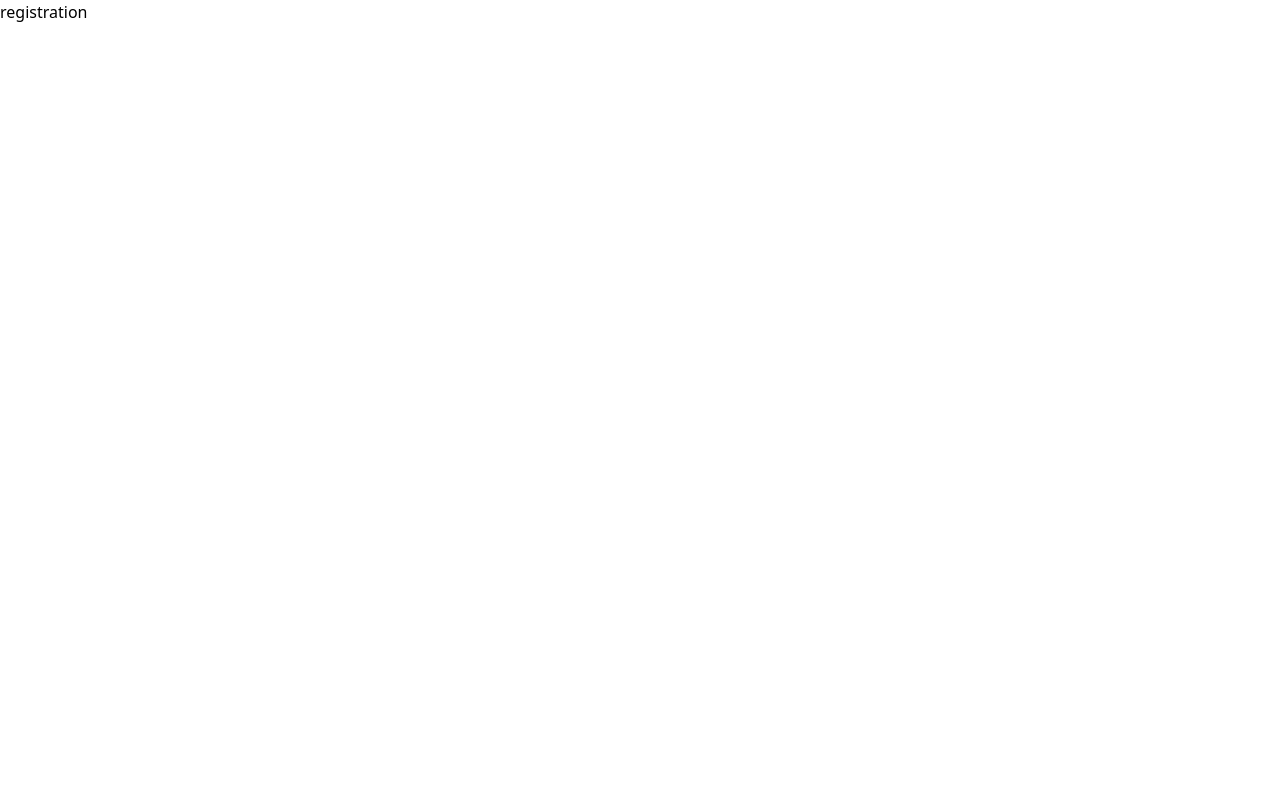
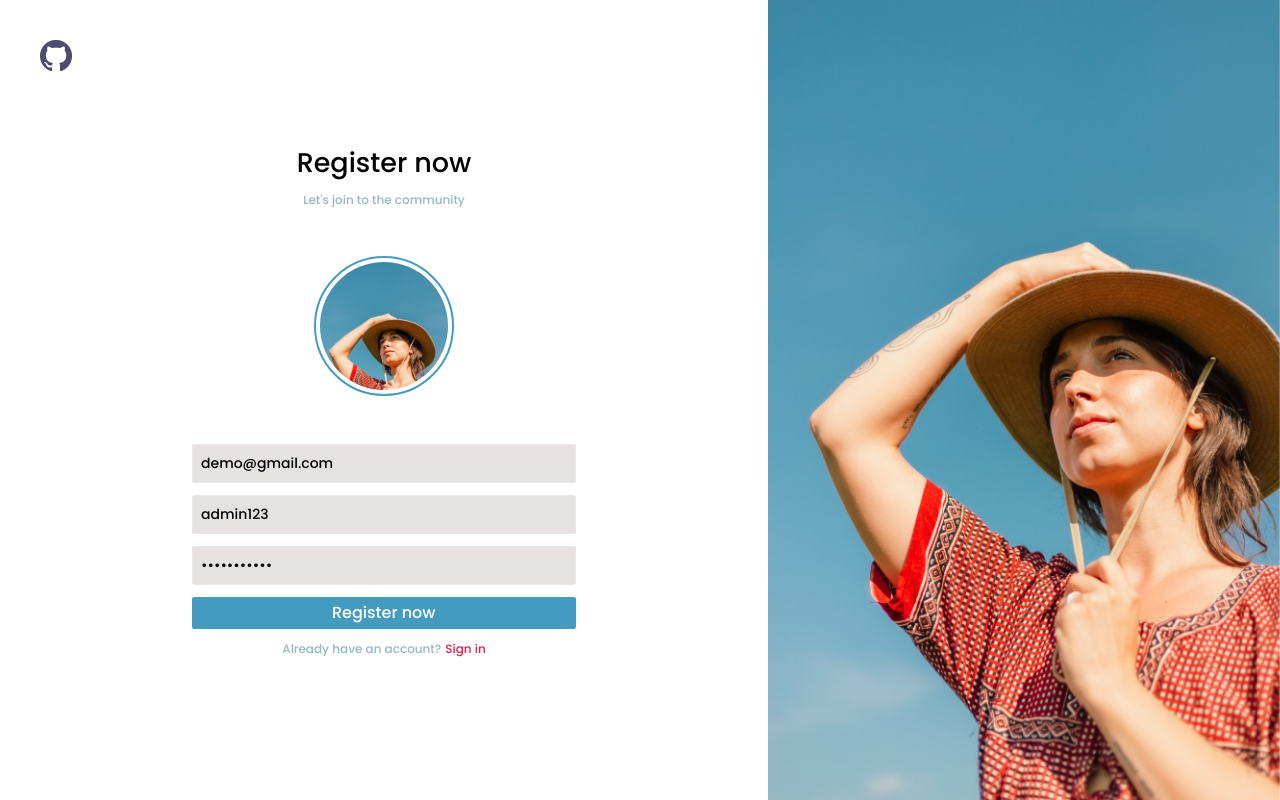
Before and after one commit to SayantanmPaul/profileverfication, a React (Vite) app in the folder client/: page /register in a window 1280 px wide. Built offline with nearby package versions, Linux system fonts and the light colour scheme.

Commit message:
registration page completed

```diff
--- a/client/src/components/password.jsx
+++ b/client/src/components/password.jsx
@@ -38,9 +38,6 @@ export default function password() {
         <div className=" lg:block hidden" style={{ width: '60%' }}>
           <div className='flex flex-row items-center absolute gap-2 p-10 cursor-pointer'>
             <img src={git} alt="branch" className='w-8' />
-            <div>
-              <h1 style={{fontFamily: 'Barlow Condensed, sans-serif'}} className=' text-4xl font-semibold text-[#B799FF] '>Project UX..</h1>
-            </div>
           </div>
 
           <form onSubmit={formik.handleSubmit} className='flex justify-center items-center h-full'>
--- a/client/src/components/registration.jsx
+++ b/client/src/components/registration.jsx
@@ -1,7 +1,147 @@
-import React from 'react'
+  import React, { useState } from 'react'
+  import Context from '/unsplash.jpg';
+  import git from '../assets/Vector.png';
+  import {Toaster} from 'react-hot-toast';
+  import {useFormik} from 'formik';
+  import { passwordValidate} from '../formikhooks/validate';
+  import { Link} from 'react-router-dom';
+  import convertToBase64 from '../formikhooks/img_convert';
 
-export default function registration() {
-  return (
-    <div>registration</div>
-  )
-}
+  export default function registration() {
+
+    const[file, setFile]= useState()
+
+    const onUpload = async (e) => {
+      const base64 = await convertToBase64(e.target.files[0]);
+      setFile(base64);
+    };
+
+
+    // {/* formik meesage prints */}
+
+    const formik = useFormik({
+      initialValues: {
+        email:'demo@gmail.com',
+        username: 'admin123',
+        password: 'password123',
+      },
+      validate: passwordValidate ,
+
+      validateOnBlur: false,
+      validateOnChange: false,
+      onSubmit: async (values) => {
+        values= await Object.assign(values, {profile: file || ''})
+        console.log(values);
+      },
+    })
+
+
+
+    return (
+      <div className="flex h-screen bg-cover overflow-hidden">
+        <div className="w-full h-full flex ">
+          <div className=" lg:block hidden" style={{ width: '60%' }}>
+            <div className='flex flex-row items-center absolute gap-2 p-10 cursor-pointer'>
+              <img src={git} alt="branch" className='w-8' />
+            </div>
+
+            <form onSubmit={formik.handleSubmit} className='flex justify-center items-center h-full'>
+              <div className=' flex flex-col gap-12 '>
+                <div className=' flex  flex-col gap-2'>
+                  <h1 className=' text-[27px] font-medium text-center' style={{fontFamily: 'Poppins, sans-serif'}}>Register now</h1>
+                  <p className=' text-xs font-medium text-center  text-[#96B7C5]' style={{fontFamily: 'Poppins, sans-serif'}}>Let&apos;s join to the community</p>
+                </div>
+                <div className=' flex flex-col items-center'>
+                  <div className=' rounded-full border-2 border-[#439BC0] p-1 '>
+                    <div className=' w-32 h-32 rounded-full overflow-hidden ' >
+                      <label htmlFor='profile'>
+                        <img className=' object-cover object-center bg-cover overflow-hidden bg-repeat ' src={file ||Context } alt="user image"  />
+                        <input onChange={onUpload} type='file' id='profile' name='profile ' className=' hidden' />
+                      </label>
+                    </div>
+                  </div>
+                </div>
+                <div className='flex flex-col gap-3'>
+                  <input {...formik.getFieldProps('email')} className={`${formik.errors.password && formik.touched.password ? 'border-rose-500' : ''}  w-96 p-2 text-[14px] border bg-[#e6e2e2] placeholder:opacity-70 rounded-sm`} style={{fontFamily: 'Poppins, sans-serif'}} type='email' placeholder='Enter your email*' />
+                  <input {...formik.getFieldProps('username')} className={`${formik.errors.password && formik.touched.password ? 'border-rose-500' : ''}  w-96 p-2 text-[14px] border bg-[#e6e2e2] placeholder:opacity-70 rounded-sm`} style={{fontFamily: 'Poppins, sans-serif'}} type='text' placeholder='Choose your username*' />
+                  <input {...formik.getFieldProps('password')} className={`${formik.errors.password && formik.touched.password ? 'border-rose-500' : ''}  w-96 p-2 text-[14px] border bg-[#e6e2e2] placeholder:opacity-70 rounded-sm`} style={{fontFamily: 'Poppins, sans-serif'}} type='password' placeholder='Enter your password*' />
+                  {formik.errors.password && formik.touched.password?(
+                    <span style={{ fontFamily: 'Poppins, sans-serif' }} className="text-xs px-2 text-red-500">
+                      {formik.errors.password}
+                    </span>
+                  ):(
+                  <></>
+                  )}
+                  <div >
+                    <button onSubmit={passwordValidate} className='bg-[#439BC0] px-[140px] py-1 text-white font-medium rounded-sm hover:bg-[#3a87a8] duration-300 ' style={{fontFamily: 'Poppins, sans-serif'}}>Register now</button>
+                  </div>
+                  <div className='flex flex-row justify-center gap-1'>
+                    <p style={{fontFamily: 'Poppins, sans-serif'}} className='text-[#96B7C5] text-xs' >Already have an account?</p>
+                    <Link to='/'>
+                      <p style={{fontFamily: 'Poppins, sans-serif'}} className='text-rose-600 text-xs hover:underline duration-300 cursor-pointer'>Sign in</p>
+                    </Link>
+                  </div>
+                </div>
+              </div>
+            </form>
+
+          </div>
+          <div className="flex-grow bg-cover bg-no-repeat backdrop-blur-sm flex justify-center items-center"  style={{backgroundImage: 'url(../../public/unsplash.jpg)'}}>
+          {/* mobile and tablet view */}
+
+            <div className='w-[92%] h-2/3 bg-white flex flex-col justify-center items-center lg:hidden'>
+              <Toaster position='top-center' reverseOrder={false}></Toaster>
+
+              <div className='flex flex-row items-center hover:underline underline-offset-2 duration-300 p-5 absolute top-0'>
+                <img src={git} alt="branch" className='w-[12px]' />
+                <div>
+                  <h1 className=' text-xs text-white opacity-60 '>/Project UX..</h1>
+                </div>
+              </div>
+              <form onSubmit={formik.handleSubmit} className='flex justify-center items-center h-full'>
+                <div className=' flex flex-col gap-9 '>
+                  <div className=' flex  flex-col gap-1'>
+                    <h1 className=' text-[20px] font-semibold text-center' style={{fontFamily: 'Poppins, sans-serif'}}>Register now</h1>
+                    <p className=' text-[10px] font-medium text-center  text-[#96B7C5]' style={{fontFamily: 'Poppins, sans-serif'}}>Let&apos;s join to the community </p>
+                  </div>
+                  <div className=' flex flex-col items-center'>
+                    <div className=' rounded-full border-2 border-[#439BC0] p-1 '>
+                      <div className=' w-28 h-28 rounded-full overflow-hidden ' >
+                        <label htmlFor='profile1'>
+                          <img className=' object-cover object-center ' src={ file || Context } alt="context"  />
+                          <input onChange={onUpload} type='file' id='profile1' name='profile ' className=' hidden' />
+                        </label>
+                      </div>
+                    </div>
+                  </div>
+                  <div className='flex flex-col gap-3'>
+                  <input {...formik.getFieldProps('email')} className={`${formik.errors.password && formik.touched.password ? 'border-rose-500' : ''} w-[310px] p-2 text-[12px] border bg-[#e6e2e2] placeholder:opacity-70 rounded-sm`} style={{fontFamily: 'Poppins, sans-serif'}} type="email" placeholder='Enter your email*' />
+                  <input {...formik.getFieldProps('username')} className={`${formik.errors.password && formik.touched.password ? 'border-rose-500' : ''} w-[310px] p-2 text-[12px] border bg-[#e6e2e2] placeholder:opacity-70 rounded-sm`} style={{fontFamily: 'Poppins, sans-serif'}} type="text" placeholder='Choose your useranme*' />
+                    <input {...formik.getFieldProps('password')} className={`${formik.errors.password && formik.touched.password ? 'border-rose-500' : ''} w-[310px] p-2 text-[12px] border bg-[#e6e2e2] placeholder:opacity-70 rounded-sm`} style={{fontFamily: 'Poppins, sans-serif'}} type="password" placeholder='Enter your password*' />
+                    {formik.errors.password && formik.touched.password?(
+                    <span style={{ fontFamily: 'Poppins, sans-serif' }} className="text-xs px-2 text-red-500">
+                      {formik.errors.password}
+                    </span>
+                    ):(
+                    <></>
+                    )}
+                    <div >
+                      <button onSubmit={formik.handleSubmit} className='bg-[#439BC0] px-[115px] py-1 text-white font-medium rounded-sm hover:bg-[#3a87a8] duration-300 text-[14px] ' style={{fontFamily: 'Poppins, sans-serif'}}>Register now</button>
+                    </div>
+                    <div className='flex flex-row gap-1 justify-center'>
+                      <p style={{fontFamily: 'Poppins, sans-serif'}} className='text-[#96B7C5] text-[9px]' >Already have an account? </p>
+                      <Link to='/'>
+                        <p style={{fontFamily: 'Poppins, sans-serif'}} className='text-rose-600 text-[9px] hover:underline duration-300 cursor-pointer'>Sign in</p>
+                      </Link>
+                    </div>
+                  </div>
+                </div>
+              </form>
+            </div>
+          </div>
+
+        </div>
+      </div>
+
+    )
+  }
--- /dev/null
+++ b/client/src/formikhooks/img_convert.js
@@ -0,0 +1,17 @@
+// image convert to base64
+
+
+export default function convertToBase64(file){
+    return new Promise((resolve, reject)=>{
+        const fileReader=new FileReader();
+        fileReader.readAsDataURL(file);
+
+        fileReader.onload=()=>{
+            resolve(fileReader.result)
+        }
+
+        fileReader.onerror=(error)=>{
+            reject(error);
+        }
+    })
+}
```
Also changed, not shown: client/src/components/username.jsx (+7 -5 lines).
